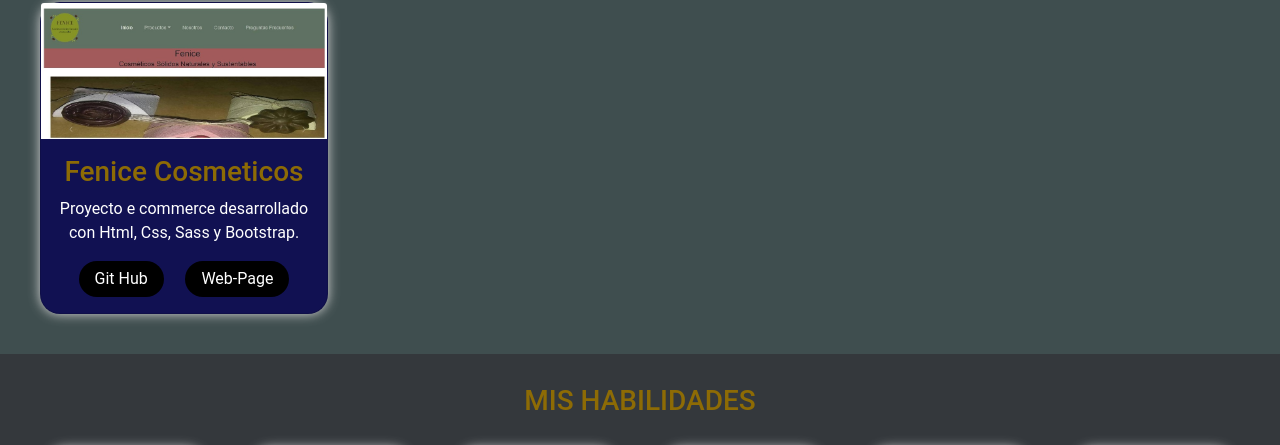
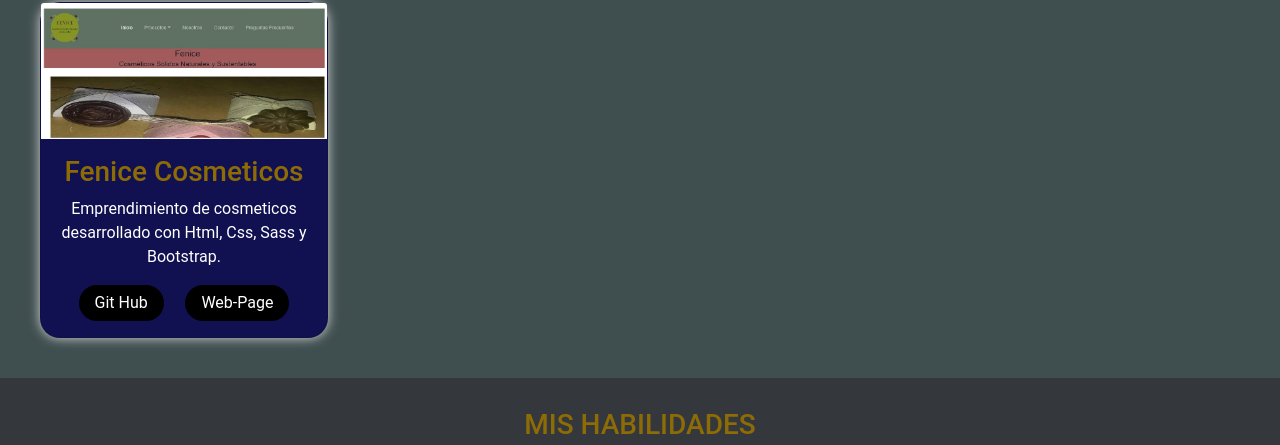
Before and after one commit to GUIDOlp/Portfolio-Spanish, a website: page index.html in a window 1280 px wide. Shown: the part 1075-1520 px from the top of the page. Drawn offline with nearby package versions, Linux system fonts and the light colour scheme.

Commit message:
portfolio

```diff
--- a/index.html
+++ b/index.html
@@ -74,7 +74,7 @@
     <img src="./imagenes/pagweb.jpg" class="card-img-top" alt="imagen-pagweb">
     <div class="card-body">
       <h3 class="card-title">Fenice Cosmeticos</h3>
-      <p class="card-text">Proyecto e commerce desarrollado con Html, Css, Sass y Bootstrap.</p>
+      <p class="card-text"> Emprendimiento de cosmeticos desarrollado con Html, Css, Sass y Bootstrap.</p>
       <div class="boton-portfolio">
       <a href="https://github.com/GUIDOlp/fenice-cosmeticos" class="btn">Git Hub</a>
       <a href="https://exquisite-gumption-364290.netlify.app/" class="btn">Web-Page</a></div>
```
Also changed, not shown: 1 other file.
